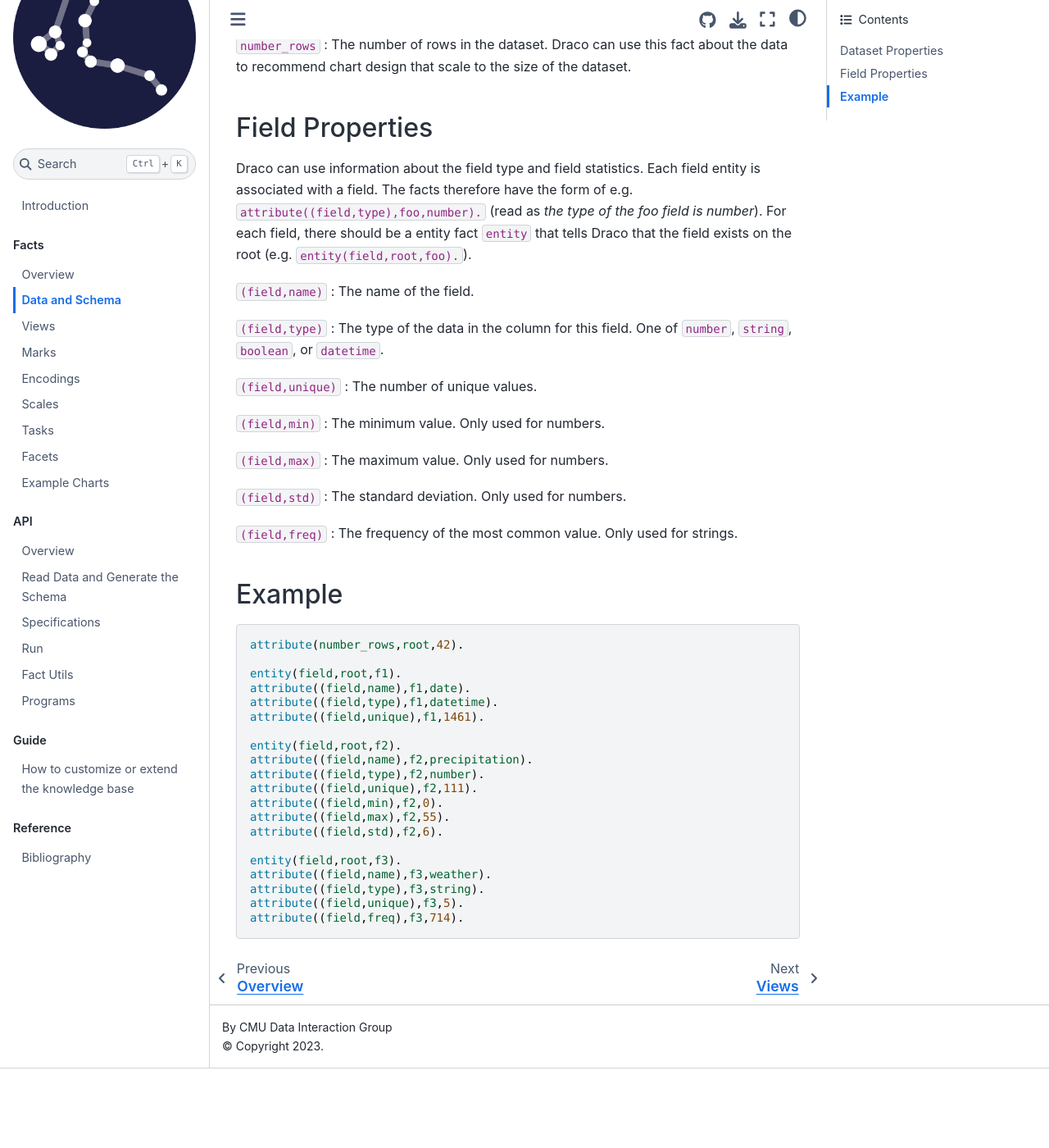
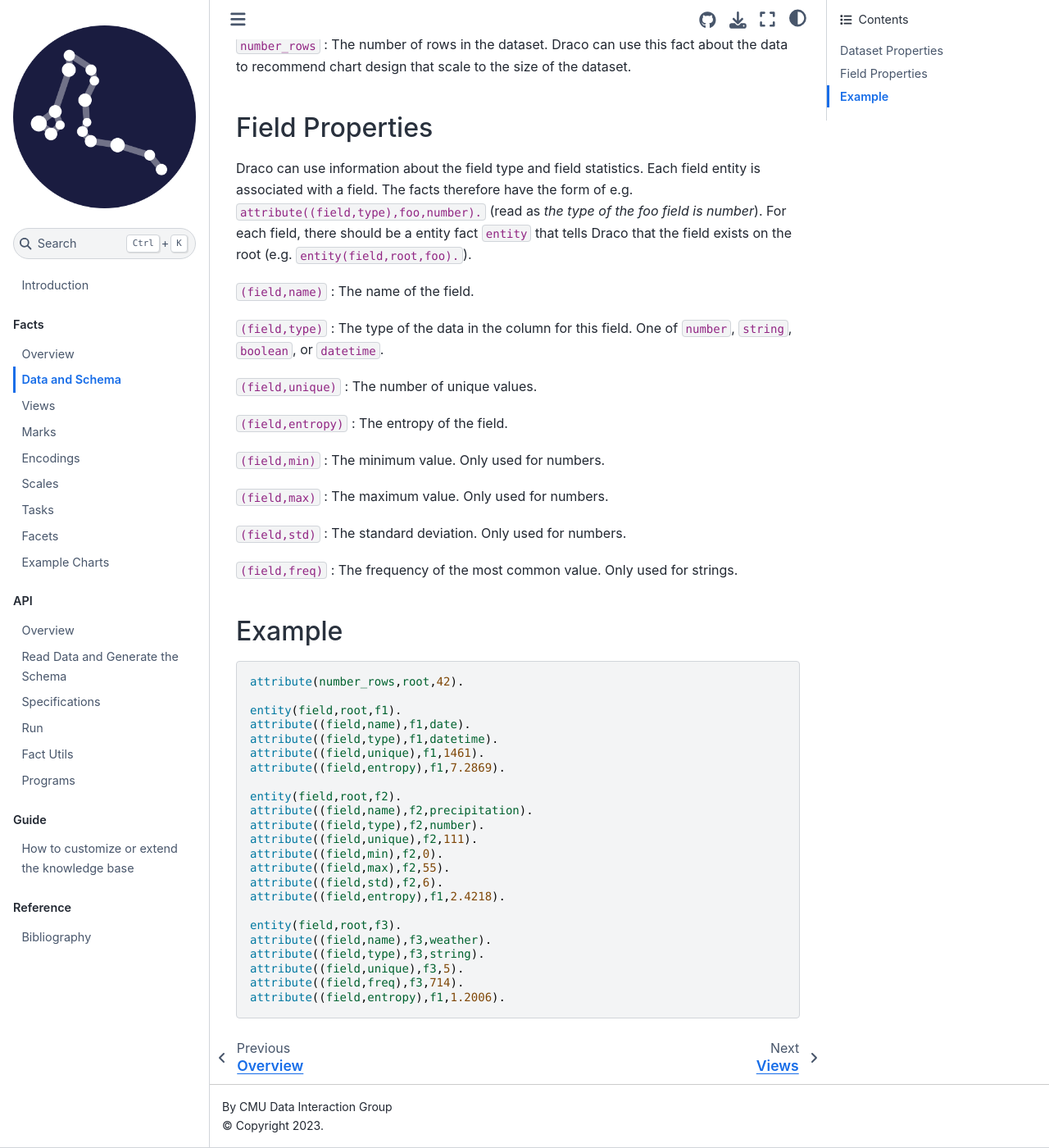
Before and after one commit to cmudig/draco2, a Jupyter Book: the page built from docs/facts/schema.md, in a window 1280 px wide and 1400 px high, scrolled down 431 px. Shown: the whole window at 82% size. Built offline with Jupyter Book 1.0.4 settings and Sphinx 7.4.7 and the Sphinx Book theme 1.1.4, drawn with Linux system fonts in a browser that asks for light colours; before the commit the page ends 1734 px from its top, so only the background shows below that.

Commit message:
entropy and weights

````diff
--- a/docs/facts/schema.md
+++ b/docs/facts/schema.md
@@ -26,6 +26,9 @@
 `(field,unique)`
 : The number of unique values.
 
+`(field,entropy)`
+: The entropy of the field.
+
 `(field,min)`
 : The minimum value. Only used for numbers.
 
@@ -47,6 +50,7 @@
 attribute((field,name),f1,date).
 attribute((field,type),f1,datetime).
 attribute((field,unique),f1,1461).
+attribute((field,entropy),f1,7.2869).
 
 entity(field,root,f2).
 attribute((field,name),f2,precipitation).
@@ -55,10 +59,12 @@
 attribute((field,min),f2,0).
 attribute((field,max),f2,55).
 attribute((field,std),f2,6).
+attribute((field,entropy),f1,2.4218).
 
 entity(field,root,f3).
 attribute((field,name),f3,weather).
 attribute((field,type),f3,string).
 attribute((field,unique),f3,5).
 attribute((field,freq),f3,714).
+attribute((field,entropy),f1,1.2006).
 ```
````
Also changed, not shown: 3 other files.
